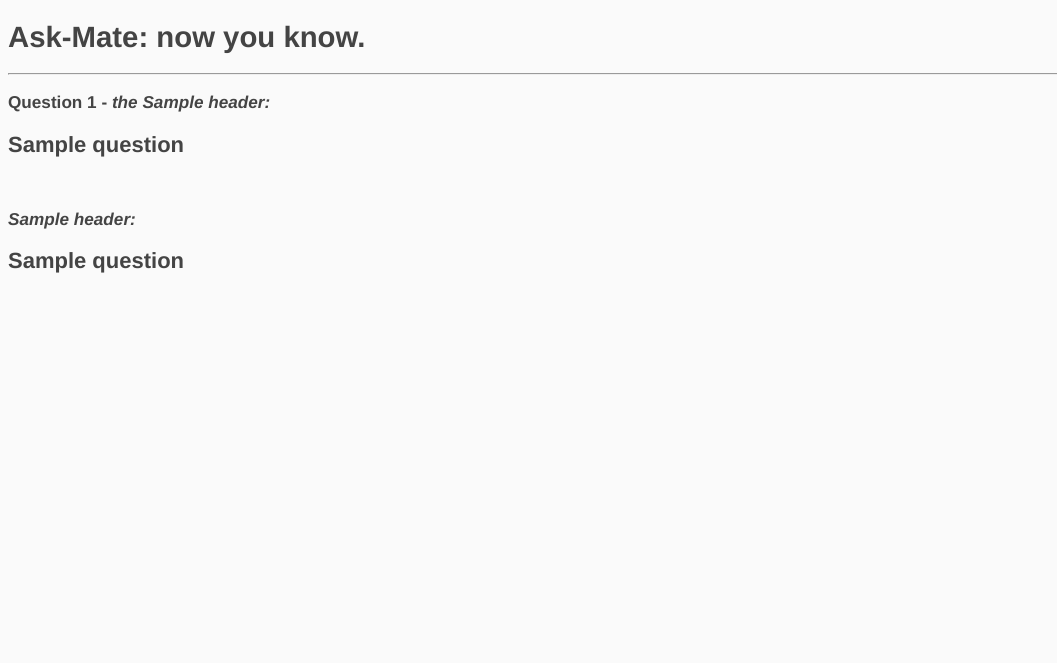
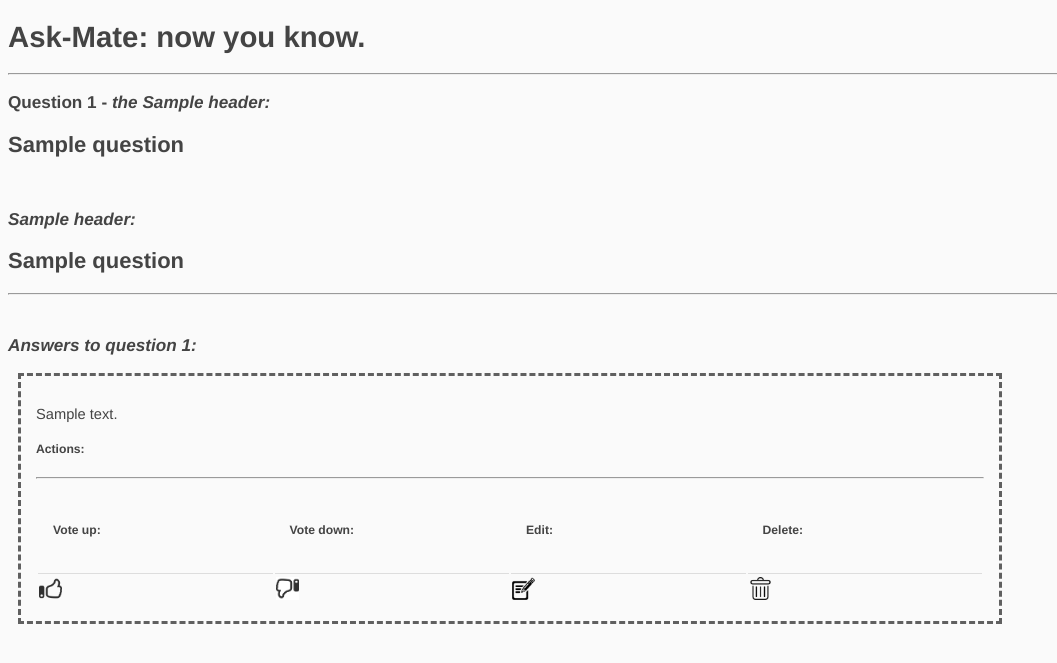
Before and after one commit to Therion95/Ask-mate, a Flask app: template templates/question.html in a window 1280 px wide. Shown: the top 663 px of the page, without its empty margins (0-1057 px from the left). Run offline with Flask 2, Linux system fonts and the light colour scheme; the template is opened without the code that fills it: most values are stand-ins (such as "Sample title", 1, 10 or a date in 2020).

Commit message:
Updated html templates

```diff
--- a/templates/list.html
+++ b/templates/list.html
@@ -6,7 +6,7 @@
 {% endblock %}
 
 {% block body %}
-<p><h2>Questions' list:</h2>
+<p><h2>Questions list:</h2>
 <hr><br>
 <table>
   <tr>
@@ -18,7 +18,7 @@
     {% for dict in data  %}
         {% for key, value in dict.items() %}
             {% if key == 'id' %}
-                <td><a href="/question/{{ value }}">{{ value }}</a></td>
+                <td><a href={{ url_for('question_display', question_id=value) }}>{{ value }}</a></td>
             {% else %}
                 <td>{{ value }}</td>
             {% endif %}
--- a/templates/question.html
+++ b/templates/question.html
@@ -12,6 +12,28 @@
     <h2>{{ question[headers[4]] }}</h2>
     <br><p><h3><i>{{ headers[5] }}:</i></h3>
     <p><h2>{{ question[headers[5]] }}</h2>
+    <hr><br>
+    <p><h3><i>Answers to question {{ question['id'] }}:</i></h3></p>
+
+    {% for answer in answers %}
+       <div style="border: 3px dashed #606060; margin: 10px; width: 75%"><p>{{ answer['message'] }}
+           <p><h5>Actions:</h5>
+           <hr>
+           <table><tr class="answer">
+               <th class="answer" style="width:10%;"><h5>Vote up:</h5></th>
+               <th class="answer" style="width:10%;"><h5>Vote down:</h5></th>
+               <th class="answer" style="width:10%;"><h5>Edit:</h5></th>
+               <th class="answer" style="width:10%;"><h5>Delete:</h5></th>
+           </tr>
+           <tr class="answer">
+               <td class="answer"><img src="/static/images/thumb_up.ico" alt="Thumb up button" style="width: 10%;" /></td>
+               <td class="answer"><img src="/static/images/thumb_down.png" alt="Thumb down button" style="width: 10%;" /></td>
+               <td class="answer"><img src="/static/images/edit.png" alt="Edit button" style="width: 10%;" /></td>
+               <td class="answer"><img src="/static/images/delete.png" alt="Delete button" style="width: 10%;" /></td>
+           </tr></table>
+           </div><br>
+    {% endfor %}
+
 
 
 
```
